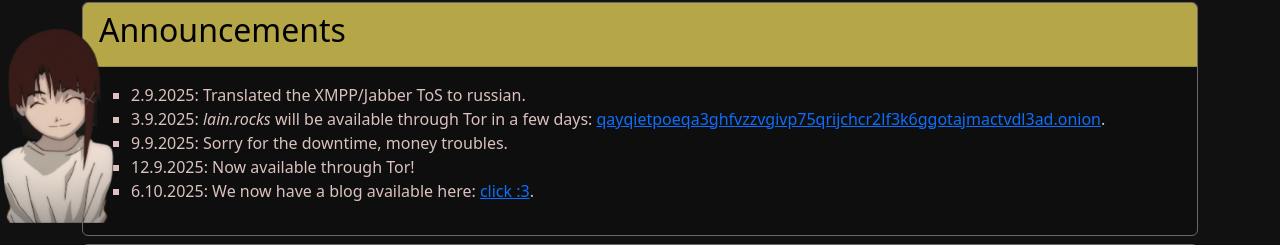
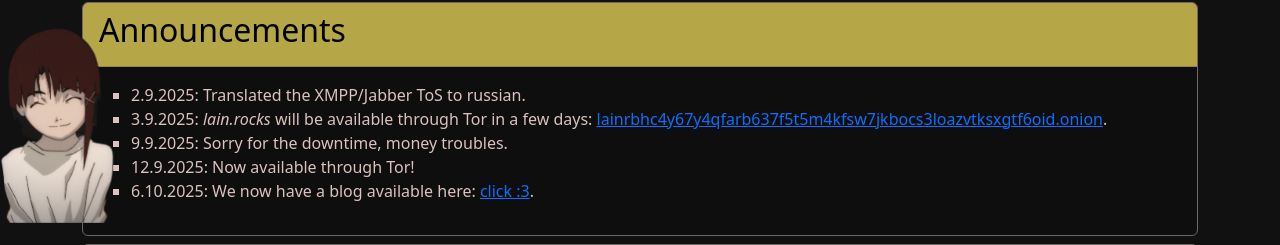
Before and after one commit to tyt4real/lainrocks, a PHP site: page / in a window 1280 px wide. Shown: the part 577-822 px from the top of the page. Run offline with PHP 8.4, Linux system fonts and the light colour scheme.

Commit message:
new tor address :)

```diff
--- a/index.php
+++ b/index.php
@@ -76,7 +76,7 @@
       <div class="card-body">
         <ul>
           <li>2.9.2025: Translated the XMPP/Jabber ToS to russian.
-          <li>3.9.2025: <i>lain.rocks</i> will be available through Tor in a few days: <a href="https://qayqietpoeqa3ghfvzzvgivp75qrijchcr2lf3k6ggotajmactvdl3ad.onion/">qayqietpoeqa3ghfvzzvgivp75qrijchcr2lf3k6ggotajmactvdl3ad.onion</a>.
+          <li>3.9.2025: <i>lain.rocks</i> will be available through Tor in a few days: <a href="https://lainrbhc4y67y4qfarb637f5t5m4kfsw7jkbocs3loazvtksxgtf6oid.onion/">lainrbhc4y67y4qfarb637f5t5m4kfsw7jkbocs3loazvtksxgtf6oid.onion</a>.
           <li>9.9.2025: Sorry for the downtime, money troubles.
           <li>12.9.2025: Now available through Tor!
           <li>6.10.2025: We now have a blog available here: <a href="./sites/blog.php">click :3</a>.
```
